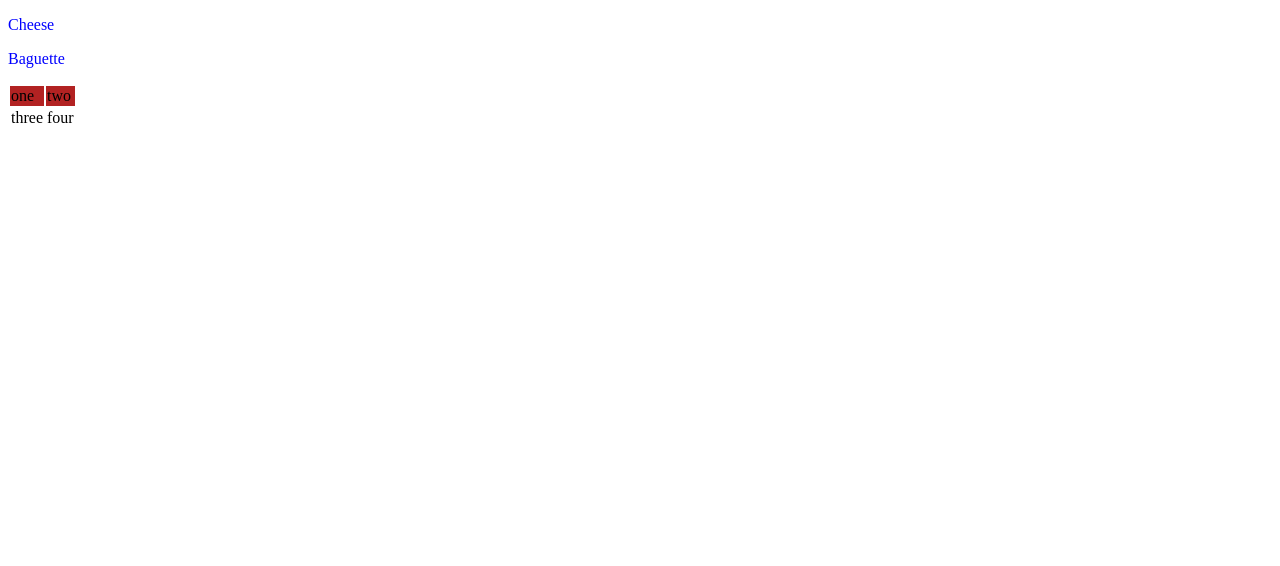
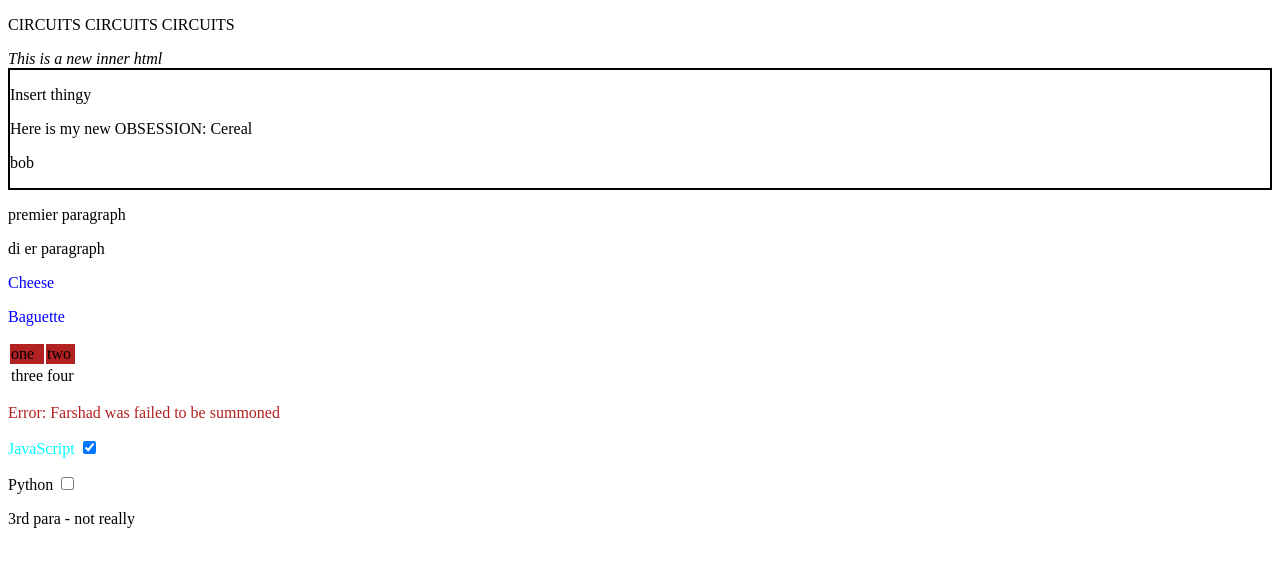
Before and after one commit to EbreadM/D3-Tests, a plain HTML site: page index.html in a window 1280 px wide. Drawn offline with nearby package versions, Linux system fonts and the light colour scheme.

Commit message:
DOM manipulation examples

```diff
--- a/index.html
+++ b/index.html
@@ -10,6 +10,21 @@
     <title>Document</title>
 </head>
 <body onload="main()">
+    <div>
+        <p></p>
+    </div>
+    <div id="htmlmethod"></div>
+    <div class='bob' style="border: 2px solid">
+        <p>Insert thingy</p>
+    </div>
+    <div class='bob'>
+        <!--blank div-->
+    </div>
+    <div class='bob'>
+        <!--blank div-->
+    </div>
+    <p>premier paragraph</p>
+    <p>di er paragraph</p>
     <p class="myclass">Cheese</p>
     <p class="myclass">Baguette</p>
 
@@ -23,6 +38,8 @@
             <td>four</td>
         </tr>
     </table>
-
+    <p id="summon">Error: Farshad was failed to be summoned</p>
+    <p class="type">JavaScript <input type="checkbox"></p>
+    <p class="type">Python <input type="checkbox"></p>
 </body>
 </html>
--- a/script.js
+++ b/script.js
@@ -8,6 +8,39 @@
 
 function main (a) {
   // d3 code goes here
-  d3.selectAll('.myclass').style('color', 'blue');
-  d3.select('tr').selectAll('td').style('background-color', 'firebrick');
+  // DOM SELECTION
+  d3.selectAll('.myclass').style('color', 'blue')
+  d3.select('tr').selectAll('td').style('background-color', 'firebrick')
+
+  // DOM MANIPULATION
+  // insert
+  d3.select('div')
+    .insert('p')
+    .text('CIRCUITS CIRCUITS CIRCUITS')
+  // text method
+  d3.select('p')
+    .text('farshad and his circuits')
+  // append method
+  d3.select('body').append('p')
+    .text('3rd para - not really')
+  // insert method
+  d3.select('.bob').insert('p')
+    .text('Here is my new OBSESSION: Cereal').insert('p').text('bob')
+  // remove Method
+  d3.select('p').remove() // removes 'farshad and his circuits'
+  // html method - insert html directly
+  d3.select('#htmlmethod')
+    .insert('p')
+    .text('Thing')
+  d3.select('#htmlmethod').html('<em>This is a new inner html</em>')
+  // attr method
+  d3.select('#summon').attr('class', 'error') // makes error red - look at css idk
+  // property Method
+  d3.select('input').property('checked', true) // if we uesed selectAll then all of the boxes will be ticked.
+  // style Method
+  d3.select('.type').style('color', 'aqua')
+  // classed method
+  d3.select('#summon').classed('error', true) // changes class to error
+  d3.select('#summon').style('color', 'firebrick')
+  // changes style to color: firebrick
 }
--- a/style.css
+++ b/style.css
@@ -1,3 +1,7 @@
 .myclass {
     color:aquamarine
 }
+
+.error {
+    color: red
+}
```
